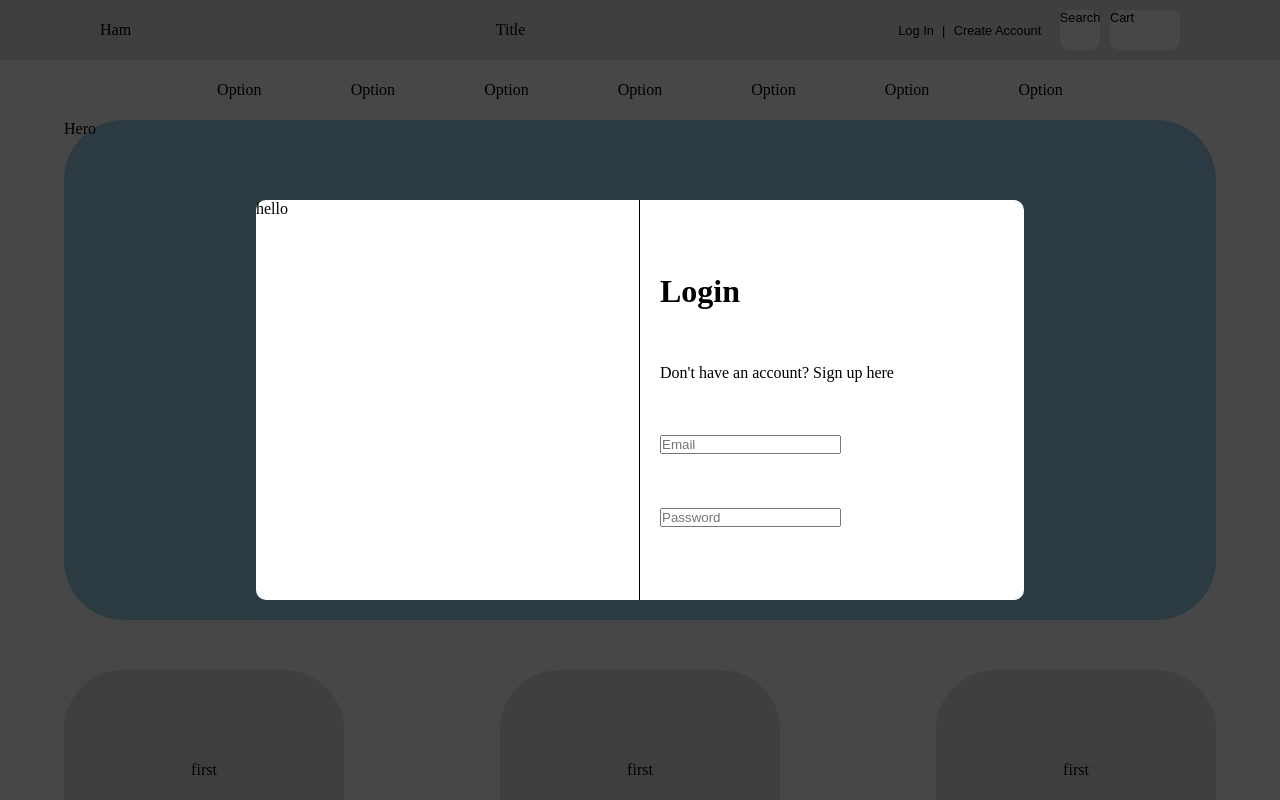
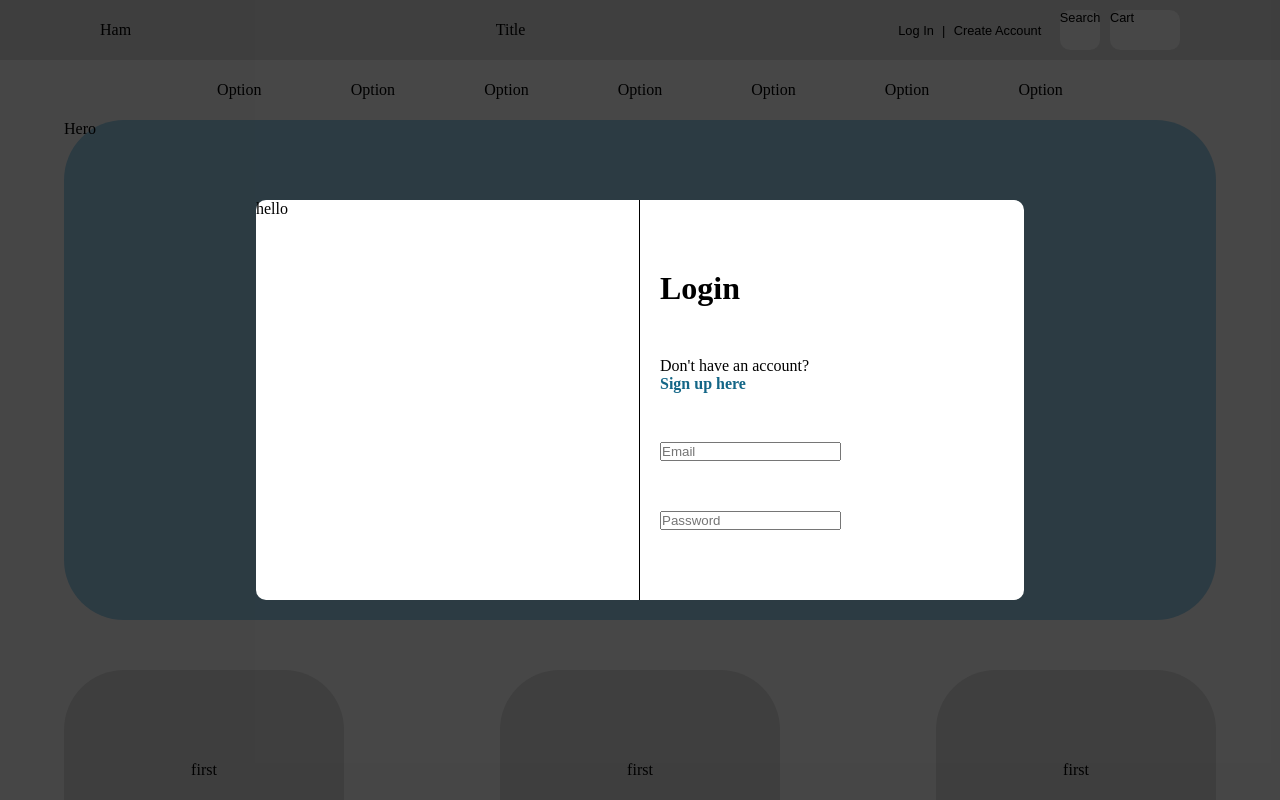
Before and after one commit to sblevins-dev/PremierSite, a React (Create React App) app in the folder frontend/: page / in a window 1280 px wide. Both pictures are taken after a click on the element "Log In". Shown: the top 800 px of the page. Built offline with nearby package versions, Linux system fonts and the light colour scheme.

Commit message:
added functionality between login and register modals

```diff
--- a/frontend/src/components/Login.js
+++ b/frontend/src/components/Login.js
@@ -1,36 +1,50 @@
-import '../css/login.css'
-import { useContext, useEffect } from 'react'
-import { Context } from '../contexts/Context'
+import "../css/login.css";
+import { useContext, useEffect } from "react";
+import { Context } from "../contexts/Context";
 
 export const Login = () => {
-    const {loginRef, isLoginShown, setLoginShown} = useContext(Context)
+  const { loginRef, isLoginShown, setLoginShown, setRegisterShown } = useContext(Context);
 
+  // add event listener
+  useEffect(() => {
+    document
+      .querySelector(".login-container")
+      .addEventListener("click", handle);
+  });
+
+  // handle outside click
   const handle = (e) => {
     if (!loginRef.current?.contains(e.target) && isLoginShown) {
+      setLoginShown(false);
+      document
+        .querySelector(".login-container")
+        .removeEventListener("click", handle);
+    }
+  };
+
+  // handle register link
+  const handleRegisterClick = () => {
     setLoginShown(false)
-                document.querySelector('.login-container').removeEventListener('click', handle)
+    setRegisterShown(true)
   }
-    }
-
-    useEffect(() => {
-        document.querySelector('.login-container').addEventListener('click', handle)
-    })
 
   return (
     <div className="login-container">
       <div className="login-modal-wrapper" ref={loginRef}>
-            <div className='login-img'>hello</div>
-            <form className='login-form'>
+        <div className="login-img">hello</div>
+        <form className="login-form">
           <h1>Login</h1>
-                <p>Don't have an account? Sign up here</p>
-                <div className='form-group'>
-                    <input type='email' placeholder='Email' />
+          <p>
+            Don't have an account? <p className="register-link" onClick={handleRegisterClick}>Sign up here</p>
+          </p>
+          <div className="form-group">
+            <input type="email" placeholder="Email" />
           </div>
-                <div className='form-group'>
-                    <input type='password' placeholder='Password' />
+          <div className="form-group">
+            <input type="password" placeholder="Password" />
           </div>
         </form>
       </div>
     </div>
-  )
-}
+  );
+};
--- a/frontend/src/components/Register.js
+++ b/frontend/src/components/Register.js
@@ -3,9 +3,17 @@ import { useContext, useEffect } from "react";
 import { Context } from "../contexts/Context";
 
 export const Register = () => {
-  const { registerRef, isRegisterShown, setRegisterShown } =
+  const { registerRef, isRegisterShown, setRegisterShown, setLoginShown } =
     useContext(Context);
 
+    // add event listener
+  useEffect(() => {
+    document
+      .querySelector(".register-container")
+      .addEventListener("click", handle);
+  });
+
+  // handle outside click
   const handle = (e) => {
     if (!registerRef.current?.contains(e.target) && isRegisterShown) {
       setRegisterShown(false);
@@ -15,11 +23,11 @@ export const Register = () => {
     }
   };
 
-  useEffect(() => {
-    document
-      .querySelector(".register-container")
-      .addEventListener("click", handle);
-  });
+  // handle login link
+  const handleLoginClick = () => {
+    setRegisterShown(false)
+    setLoginShown(true)
+  }
 
   return (
     <div className="register-container">
@@ -27,7 +35,12 @@ export const Register = () => {
         <div className="register-img">hello</div>
         <form className="register-form">
           <h1>Register</h1>
-          <p>Already have an account? Sign in here</p>
+          <p>
+            Already have an account?{" "}
+            <p className="log-in-link" onClick={handleLoginClick}>
+              Sign in here
+            </p>
+          </p>
           <div className="form-group">
             <input type="email" placeholder="Email" />
           </div>
--- a/frontend/src/css/login.css
+++ b/frontend/src/css/login.css
@@ -28,3 +28,9 @@
     flex-direction: column;
     justify-content: space-evenly;
 }
+
+.register-link {
+    color: rgb(19, 102, 135);
+    font-weight: bold;
+    cursor: pointer;
+}
--- a/frontend/src/css/register.css
+++ b/frontend/src/css/register.css
@@ -28,3 +28,9 @@
     flex-direction: column;
     justify-content: space-evenly;
 }
+
+.log-in-link {
+    color: rgb(19, 102, 135);
+    font-weight: bold;
+    cursor: pointer;
+}
```
Lines whose indentation alone changed are shown as unchanged.
